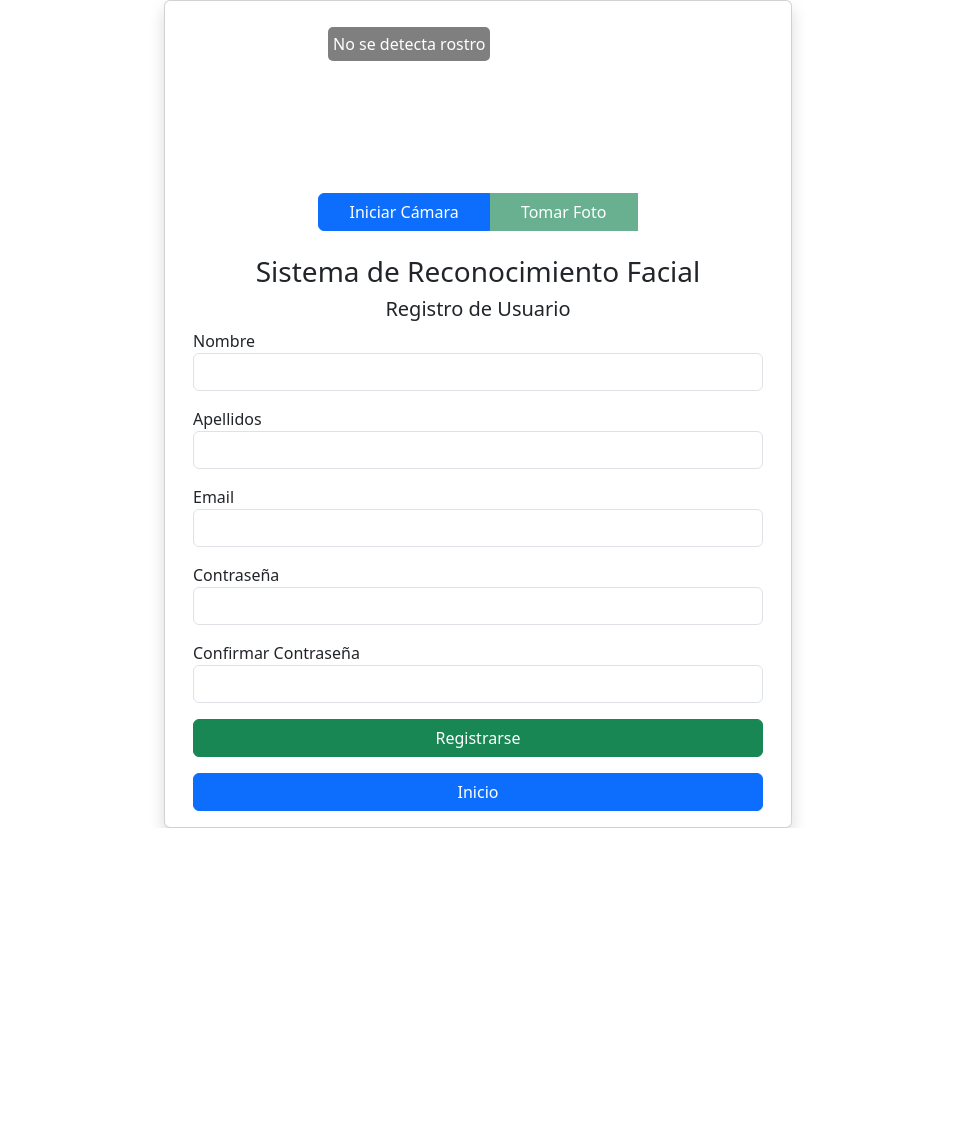
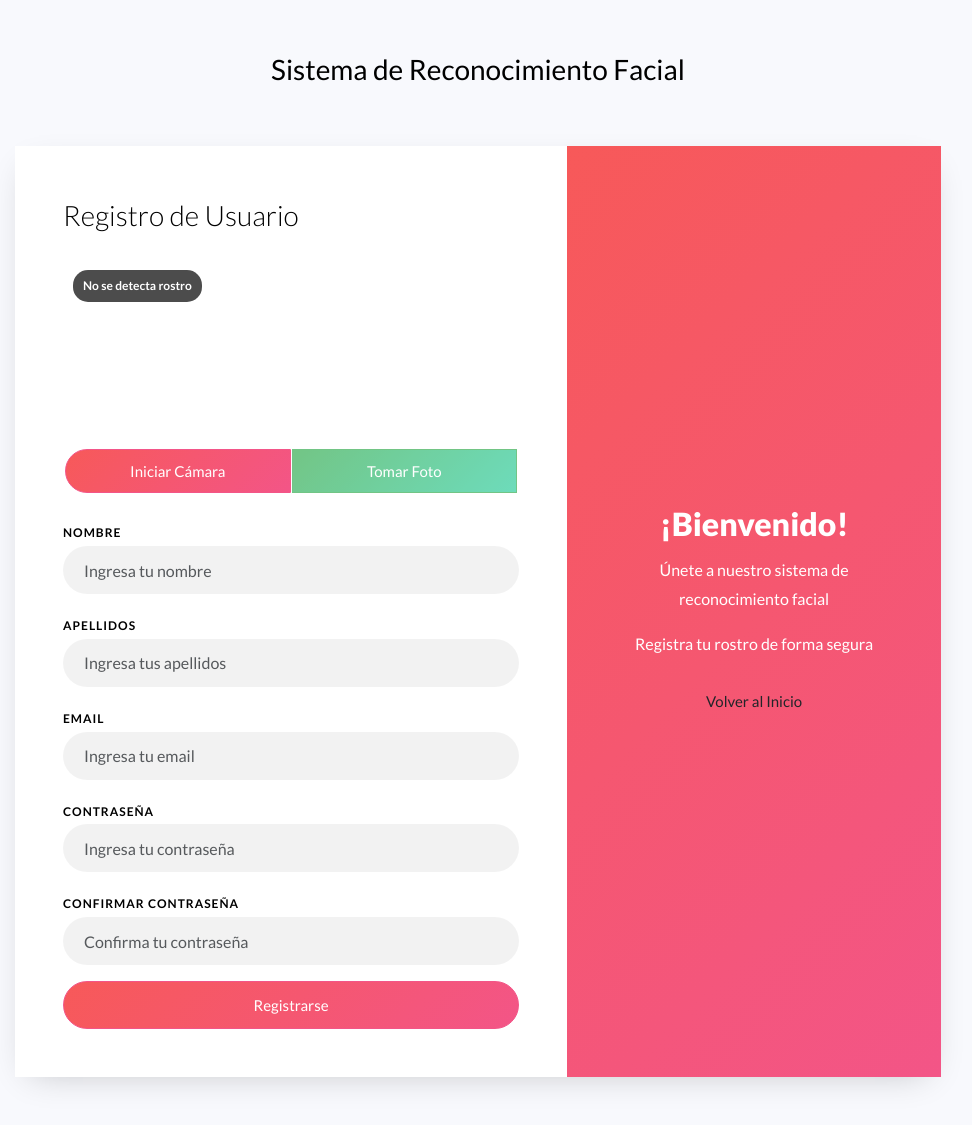
Before and after one commit to Elnuget/SistemaconRF, a Flask app: page /register in a window 1280 px wide. Shown: the whole page, without its empty margins (162-1134 px from the left). Before the commit the page ends 828 px from the top, so only its background shows below. Run offline with Flask 3, Linux system fonts and the light colour scheme; some libraries are stand-ins or nearby versions.

Commit message:
register styles

```diff
--- a/templates/register.html
+++ b/templates/register.html
@@ -4,42 +4,207 @@
   <meta charset="UTF-8">
   <meta http-equiv="X-UA-Compatible" content="IE=edge">
   <meta name="viewport" content="width=device-width, initial-scale=1.0">
-  <title>Python - Flask - Reconocimiento Facial</title>
+  <title>Sistema de Reconocimiento Facial - Registro</title>
+
+  <link href="https://fonts.googleapis.com/css?family=Lato:300,400,700,900&display=swap" rel="stylesheet">
+  <link rel="stylesheet" href="https://stackpath.bootstrapcdn.com/font-awesome/4.7.0/css/font-awesome.min.css">
   <link href="https://cdn.jsdelivr.net/npm/bootstrap@5.3.0-alpha1/dist/css/bootstrap.min.css" rel="stylesheet"
     integrity="sha384-GLhlTQ8iRABdZLl6O3oVMWSktQOp6b7In1Zl3/Jr59b6EGGoI1aFkw7cmDA6j6gD" crossorigin="anonymous">
   <script src="https://cdn.jsdelivr.net/npm/bootstrap@5.3.0-alpha1/dist/js/bootstrap.bundle.min.js"
     integrity="sha384-w76AqPfDkMBDXo30jS1Sgez6pr3x5MlQ1ZAGC+nuZB+EYdgRZgiwxhTBTkF7CXvN"
     crossorigin="anonymous"></script>
   <link rel="icon" type="image/png" href="{{ url_for('static', filename='images/favicon.png') }}">
+
   <style>
+    body {
+      font-family: "Lato", Arial, sans-serif;
+      font-size: 16px;
+      line-height: 1.8;
+      font-weight: normal;
+      background: #f8f9fd;
+      color: gray;
+    }
+
+    .ftco-section {
+      padding: 3em 0;
+    }
+
+    .heading-section {
+      font-size: 28px;
+      color: #000;
+    }
+
+    .wrap {
+      width: 100%;
+      border-radius: 5px;
+      -webkit-box-shadow: 0px 10px 34px -15px rgba(0, 0, 0, 0.24);
+      -moz-box-shadow: 0px 10px 34px -15px rgba(0, 0, 0, 0.24);
+      box-shadow: 0px 10px 34px -15px rgba(0, 0, 0, 0.24);
+    }
+
+    .text-wrap {
+      background: #f75959;
+      background: linear-gradient(135deg, #f75959 0%, #f35587 100%);
+      color: #fff;
+    }
+
+    .text-wrap .text h2 {
+      font-weight: 900;
+      color: #fff;
+    }
+
+    .login-wrap {
+      position: relative;
+      background: #fff;
+    }
+
+    .login-wrap h3 {
+      font-weight: 300;
+    }
+
+    .form-group .label {
+      font-size: 12px;
+      text-transform: uppercase;
+      letter-spacing: 1px;
+      color: #000;
+      font-weight: 700;
+    }
+
+    .form-control {
+      height: 48px;
+      background: rgba(0, 0, 0, 0.05);
+      color: #000;
+      font-size: 16px;
+      border-radius: 50px;
+      -webkit-box-shadow: none;
+      box-shadow: none;
+      border: 1px solid transparent;
+      padding-left: 20px;
+      padding-right: 20px;
+      transition: all 0.2s ease-in-out;
+    }
+
+    .form-control:focus, .form-control:active {
+      outline: none !important;
+      -webkit-box-shadow: none;
+      box-shadow: none;
+      background: rgba(0, 0, 0, 0.07);
+      border-color: transparent;
+    }
+
+    .btn {
+      cursor: pointer;
+      -webkit-box-shadow: none !important;
+      box-shadow: none !important;
+      font-size: 15px;
+      padding: 10px 20px;
+      border-radius: 50px;
+    }
+
+    .btn.btn-primary {
+      background: linear-gradient(135deg, #f75959 0%, #f35587 100%);
+      border: 1px solid #f35588;
+      color: #fff;
+    }
+
+    .btn.btn-primary:hover {
+      border: 1px solid #f35588;
+      background: #f35588;
+      color: #fff;
+    }
+
+    .btn.btn-success {
+      background: linear-gradient(135deg, #28a745 0%, #20c997 100%);
+      border: 1px solid #28a745;
+      color: #fff;
+    }
+
+    .btn.btn-warning {
+      background: linear-gradient(135deg, #ffc107 0%, #fd7e14 100%);
+      border: 1px solid #ffc107;
+      color: #fff;
+    }
+
     #camera-container {
-      width: 320px;
-      margin: 0 auto;
+      width: 100%;
+      margin: 0 auto 20px auto;
       position: relative;
+      text-align: center;
     }
+
     #webcam {
       width: 100%;
+      max-width: 320px;
       margin-bottom: 10px;
+      border-radius: 10px;
     }
+
     #canvas {
       display: none;
+      max-width: 320px;
+      border-radius: 10px;
     }
+
     #face-status {
       position: absolute;
       top: 10px;
       left: 10px;
-      padding: 5px;
-      background: rgba(0,0,0,0.5);
+      padding: 5px 10px;
+      background: rgba(0,0,0,0.7);
       color: white;
-      border-radius: 5px;
+      border-radius: 15px;
+      font-size: 12px;
+      font-weight: bold;
+    }
+
+    .btn-group {
+      margin-top: 10px;
+    }
+
+    .btn-group .btn {
+      margin: 0 2px;
+      flex: 1;
+    }
+
+    .alert {
+      border-radius: 10px;
+      margin-bottom: 20px;
+    }
+
+    h1, h2, h3, h4, h5 {
+      line-height: 1.5;
+      font-weight: 400;
+      font-family: "Lato", Arial, sans-serif;
+      color: #000;
     }
   </style>
 </head>
 <body>
-  <main class="d-flex">
-    <div class="container-fluid row m-0 vh-100 justify-content-center align-items-center">
-      <div class="card shadow w-50">
-        <div class="card-body">
+  <section class="ftco-section">
+    <div class="container">
+      <div class="row justify-content-center">
+        <div class="col-md-6 text-center mb-5">
+          <h2 class="heading-section">Sistema de Reconocimiento Facial</h2>
+        </div>
+      </div>
+      <div class="row justify-content-center">
+        <div class="col-md-12 col-lg-10">
+          <div class="wrap d-md-flex">
+
+            <!-- Panel lateral con gradiente -->
+            <div class="text-wrap p-4 p-lg-5 text-center d-flex align-items-center order-md-last">
+              <div class="text w-100">
+                <h2>¡Bienvenido!</h2>
+                <p>Únete a nuestro sistema de reconocimiento facial</p>
+                <p>Registra tu rostro de forma segura</p>
+                <form action="/" method="get" style="margin-top: 20px;">
+                  <button type="submit" class="btn btn-white btn-outline-white">Volver al Inicio</button>
+                </form>
+              </div>
+            </div>
+
+            <!-- Panel de registro -->
+            <div class="login-wrap p-4 p-lg-5">
               <!-- Mostrar mensajes flash -->
               {% with messages = get_flashed_messages(with_categories=true) %}
               {% if messages %}
@@ -52,7 +217,14 @@
               {% endif %}
               {% endwith %}
 
-          <div id="camera-container" class="text-center mb-4">
+              <div class="d-flex">
+                <div class="w-100">
+                  <h3 class="mb-4">Registro de Usuario</h3>
+                </div>
+              </div>
+
+              <!-- Sección de cámara -->
+              <div id="camera-container" class="mb-4">
                 <video id="webcam" autoplay playsinline></video>
                 <canvas id="canvas"></canvas>
                 <div id="face-status">No se detecta rostro</div>
@@ -63,29 +235,46 @@
                 </div>
               </div>
 
-          <form action="/register" method="post" enctype="multipart/form-data">
-            <h3 class="text-center">Sistema de Reconocimiento Facial</h3>
-            <h5 class="text-center">Registro de Usuario</h5>
-            <label>Nombre</label>
-            <input type="text" class="form-control mb-3" name="name" required>
-            <label>Apellidos</label>
-            <input type="text" class="form-control mb-3" name="surnames" required>
-            <label>Email</label>
-            <input type="email" class="form-control mb-3" name="email" required>
-            <label>Contraseña</label>
-            <input type="password" class="form-control mb-3" name="password" required>
-            <label>Confirmar Contraseña</label>
-            <input type="password" class="form-control mb-3" name="confirm_password" required>
+              <!-- Formulario de registro -->
+              <form action="/register" method="post" enctype="multipart/form-data" class="signin-form">
+                <div class="form-group mb-3">
+                  <label class="label" for="name">Nombre</label>
+                  <input type="text" class="form-control" name="name" placeholder="Ingresa tu nombre" required>
+                </div>
+
+                <div class="form-group mb-3">
+                  <label class="label" for="surnames">Apellidos</label>
+                  <input type="text" class="form-control" name="surnames" placeholder="Ingresa tus apellidos" required>
+                </div>
+
+                <div class="form-group mb-3">
+                  <label class="label" for="email">Email</label>
+                  <input type="email" class="form-control" name="email" placeholder="Ingresa tu email" required>
+                </div>
+
+                <div class="form-group mb-3">
+                  <label class="label" for="password">Contraseña</label>
+                  <input type="password" class="form-control" name="password" placeholder="Ingresa tu contraseña" required>
+                </div>
+
+                <div class="form-group mb-3">
+                  <label class="label" for="confirm_password">Confirmar Contraseña</label>
+                  <input type="password" class="form-control" name="confirm_password" placeholder="Confirma tu contraseña" required>
+                </div>
+
                 <input type="hidden" name="profile_photo" id="profile_photo">
-            <button type="submit" class="btn btn-success w-100">Registrarse</button>
+
+                <div class="form-group">
+                  <button type="submit" class="form-control btn btn-primary submit px-3">Registrarse</button>
+                </div>
               </form>
-          <form action="/" method="get">
-            <button type="submit" class="btn btn-primary w-100 mt-3">Inicio</button>
-          </form>
+            </div>
+
           </div>
         </div>
       </div>
-  </main>
+    </div>
+  </section>
 
   <script>
     let stream = null;
```
Also changed, not shown: templates/img/Profile_image/3872d76a-6616-4902-821b-eaac72347c70461745531_1003961914867097_5144667102890666720_n.jpg (deleted), templates/img/Profile_image/4c9f2d85-f12a-4df2-878a-7ac078fdb841.jpeg (deleted), templates/img/Profile_image/a1019d64-459d-4acf-98ad-7cde02af77abe013a95f-1760-45d7-bae5-9d54d3d71868.gif (deleted), templates/img/Profile_image/b0e7fc10-5604-422e-bc34-247e843ca5d2.jpeg (deleted), templates/img/Profile_image/b2ca5bf5-3644-4135-8a79-cb3acadd2686image.png (deleted), templates/img/Profile_image/d17b654e-7547-4210-808d-4af001077364669b5f35-36e8-486b-9da5-8be3f32ab8d6.gif (deleted), templates/img/Profile_image/lemomemebelike-lemomeme.gif (deleted), templates/img/Profile_image/n6.png (deleted). Lines whose indentation alone changed are shown as unchanged.
